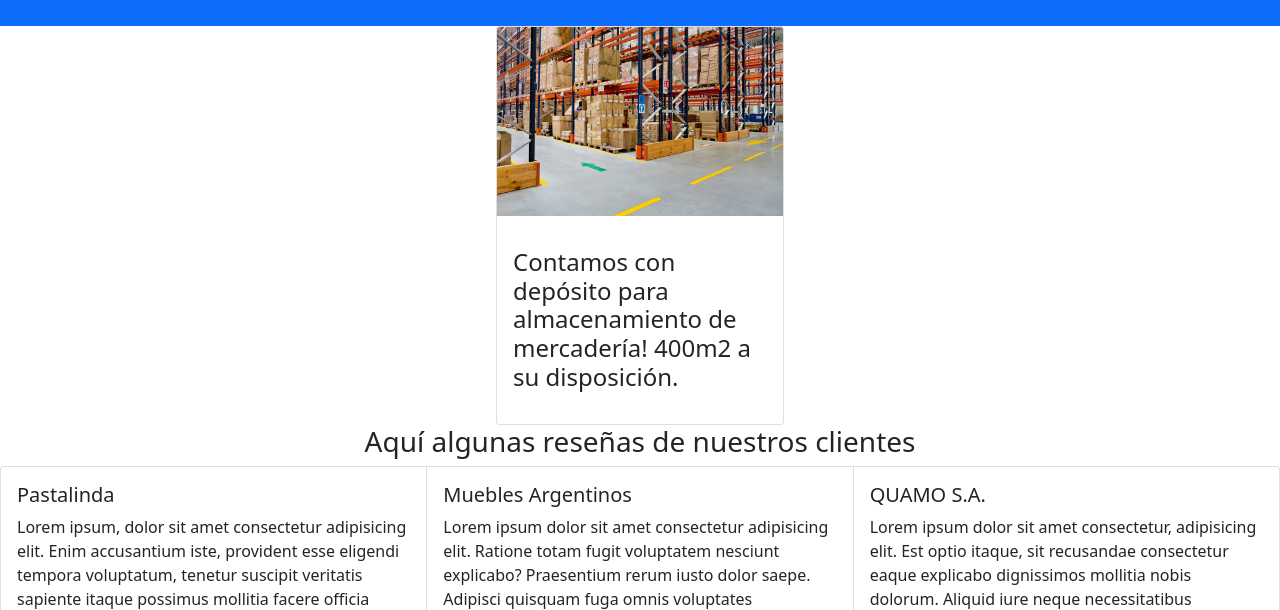
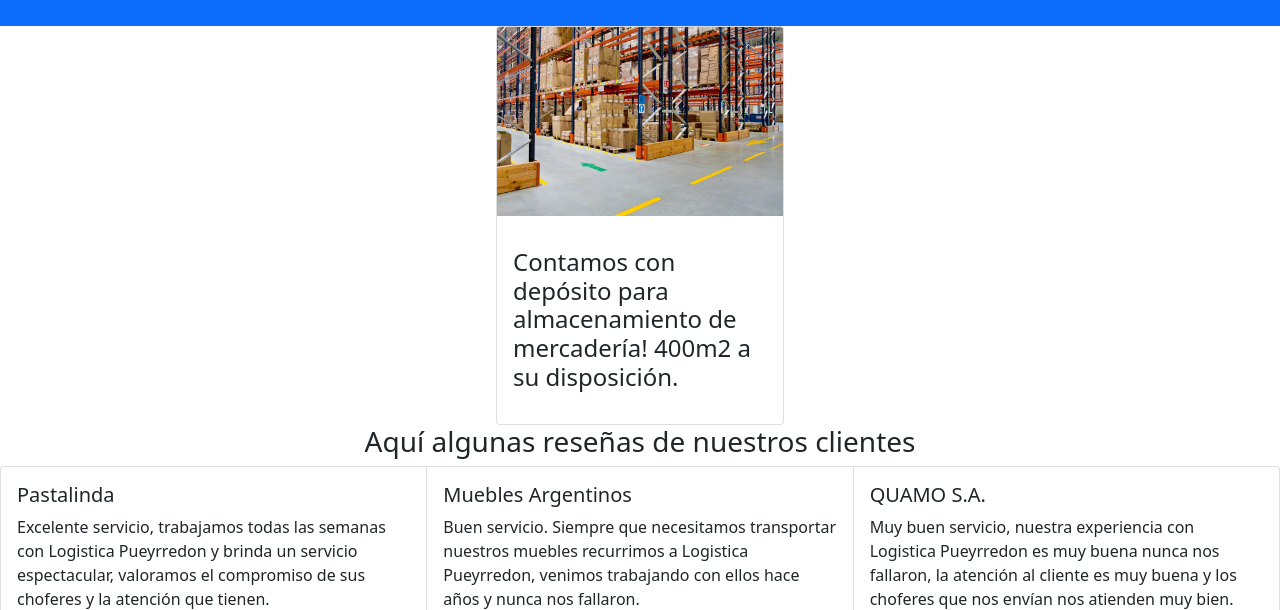
Before and after one commit to Tomasl07/desafio-05, a website: page index.html in a window 1280 px wide. Shown: the part 342-952 px from the top of the page. Drawn offline with nearby package versions, Linux system fonts and the light colour scheme.

Commit message:
Modificando reseñas

```diff
--- a/index.html
+++ b/index.html
@@ -89,7 +89,7 @@
         <div class="card">
           <div class="card-body">
             <h5 class="card-title">Pastalinda</h5>
-            <p class="card-text">Lorem ipsum, dolor sit amet consectetur adipisicing elit. Enim accusantium iste, provident esse eligendi tempora voluptatum, tenetur suscipit veritatis sapiente itaque possimus mollitia facere officia incidunt reiciendis, aliquam quod pariatur!</p>
+            <p class="card-text">Excelente servicio, trabajamos todas las semanas con Logistica Pueyrredon y brinda un servicio espectacular, valoramos el compromiso de sus choferes y la atención que tienen.</p>
           </div>
           <div class="card-footer">
             <small class="text-muted">Reseña realizada el 4/05/22</small>
@@ -98,7 +98,7 @@
         <div class="card">
           <div class="card-body">
             <h5 class="card-title">Muebles Argentinos</h5>
-            <p class="card-text">Lorem ipsum dolor sit amet consectetur adipisicing elit. Ratione totam fugit voluptatem nesciunt explicabo? Praesentium rerum iusto dolor saepe. Adipisci quisquam fuga omnis voluptates accusantium unde totam officiis consequuntur sed?</p>
+            <p class="card-text">Buen servicio. Siempre que necesitamos transportar nuestros muebles recurrimos a Logistica Pueyrredon, venimos trabajando con ellos hace años y nunca nos fallaron.</p>
           </div>
           <div class="card-footer">
             <small class="text-muted">Reseña realizada el 2/03/22</small>
@@ -107,7 +107,7 @@
         <div class="card">
           <div class="card-body">
             <h5 class="card-title">QUAMO S.A.</h5>
-            <p class="card-text">Lorem ipsum dolor sit amet consectetur, adipisicing elit. Est optio itaque, sit recusandae consectetur eaque explicabo dignissimos mollitia nobis dolorum. Aliquid iure neque necessitatibus commodi voluptates repellendus atque possimus amet!</p>
+            <p class="card-text">Muy buen servicio, nuestra experiencia con Logistica Pueyrredon es muy buena nunca nos fallaron, la atención al cliente es muy buena y los choferes que nos envían nos atienden muy bien.</p>
           </div>
           <div class="card-footer">
             <small class="text-muted">Reseña realizada el 26/02/21</small>
```
